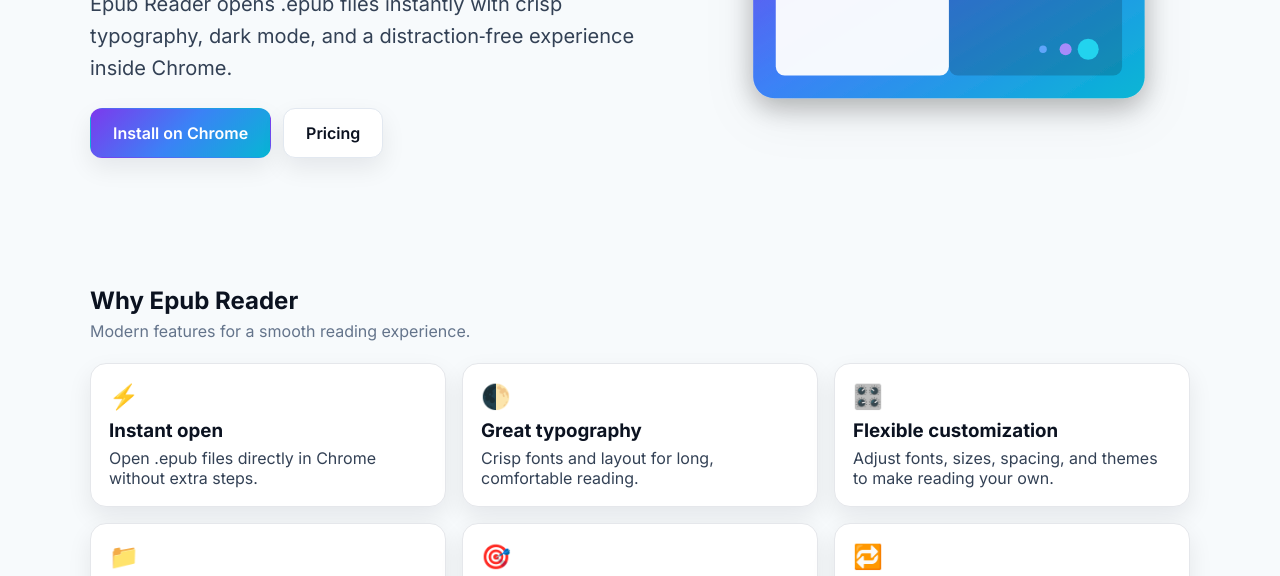
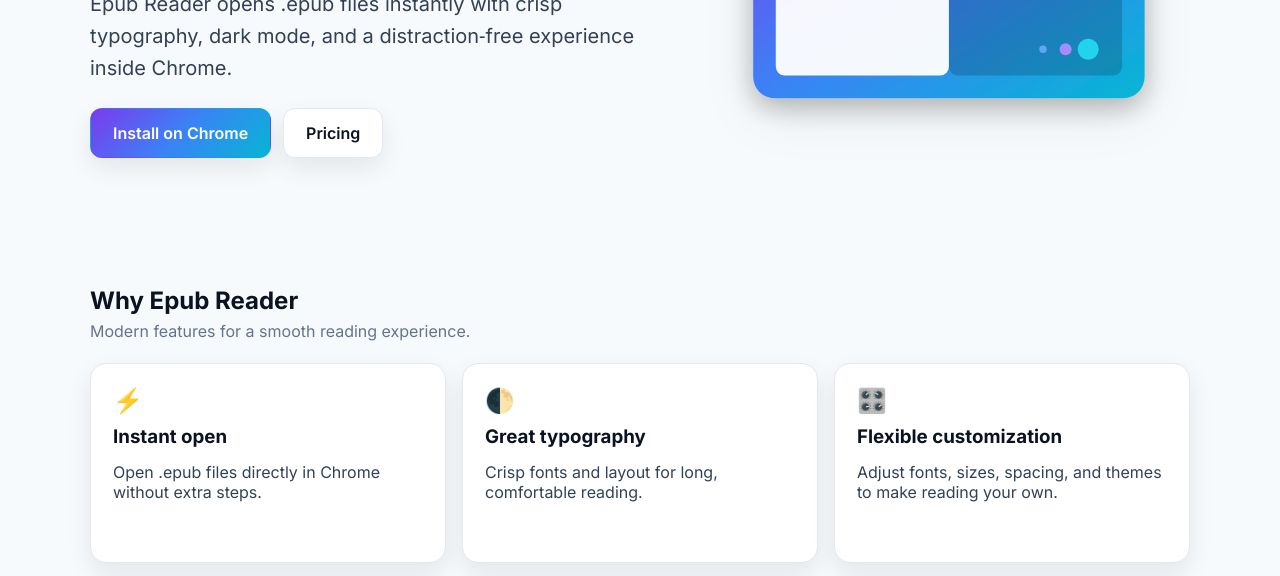
Before and after one commit to momonomonoto/epub-reader, a plain HTML site: page index.html in a window 1280 px wide. Shown: the part 348-924 px from the top of the page. Drawn offline with Linux system fonts and the light colour scheme.

Commit message:
Размеры карточек

```diff
--- a/styles.css
+++ b/styles.css
@@ -189,11 +189,12 @@
   border: 1px solid var(--card-stroke);
   background: var(--card-bg);
   border-radius: 16px;
-  padding: 18px;
+  padding: 22px;
+  min-height: 200px;
   box-shadow: var(--shadow-1);
 }
 .benefit-icon { font-size: 24px; }
-.benefit-card h3 { margin: 8px 0 6px; color: var(--text-900); }
+.benefit-card h3 { margin: 10px 0 14px; color: var(--text-900); }
 .benefit-card p { margin: 0; color: var(--text-700); }
 
 .pricing-grid {
```
